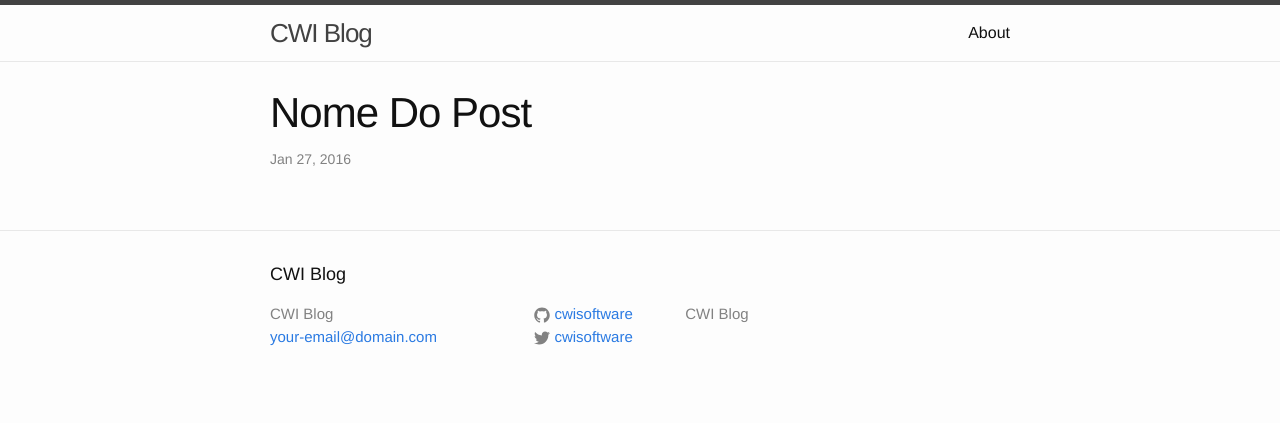
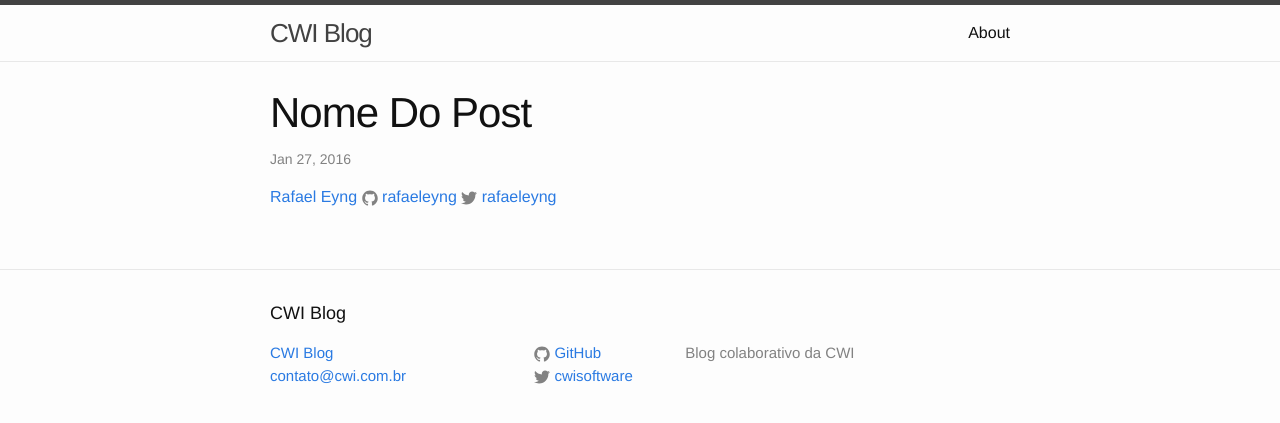
Before and after one commit to marcoslimacwi/drops, a Jekyll site: the page built from _posts/2016-01-27-nome-do-post.markdown, in a window 1280 px wide. Shown: the top 423 px of the page. Built offline with Jekyll 4.4.1, drawn with Linux system fonts in a browser that asks for light colours.

Commit message:
Add basic authoring structure

```diff
--- a/_config.yml
+++ b/_config.yml
@@ -6,14 +6,18 @@
 # 'jekyll serve'. If you change this file, please restart the server process.
 
 # Site settings
+author: cwisoftware
+site_url: http://cwi.com.br/
+email: contato@cwi.com.br
+twitter: cwisoftware
+github: cwisoftware
+
 title: CWI Blog
-email: your-email@domain.com
 description: >
-  CWI Blog
+  Blog colaborativo da CWI
+
 baseurl: "/blog" # the subpath of your site, e.g. /blog/
 url: "http://cwisoftware.github.io" # the base hostname & protocol for your site
-twitter_username: cwisoftware
-github_username:  cwisoftware
 
 permalink: /:categories/:title
 
--- /dev/null
+++ b/_data/resources.yml
@@ -0,0 +1,3 @@
+twitter: https://twitter.com/
+github: https://github.com/
+gravatar: https://s.gravatar.com/avatar/
--- /dev/null
+++ b/_includes/author/info.html
@@ -0,0 +1,13 @@
+{% assign page_author = include.author %}
+
+{% if page_author == nil %}
+  {% assign page_author = site.author %}
+{% endif %}
+
+{% assign author = site.data.authors[page_author] %}
+
+{% unless include.hide_name %}
+  <a rel="author" itemprop="author" href="{{ site.url }}/authors/{{ page_author }}">{{ author.name }}</a>
+{% endunless %}
+{% include icon/github.html username=author.github %}
+{% include icon/twitter.html username=author.twitter %}
--- a/_includes/footer.html
+++ b/_includes/footer.html
@@ -7,24 +7,15 @@
     <div class="footer-col-wrapper">
       <div class="footer-col footer-col-1">
         <ul class="contact-list">
-          <li>{{ site.title }}</li>
+          <li><a href="{{ site.site_url }}" target="_blank">{{ site.title }}</a></li>
           <li><a href="mailto:{{ site.email }}">{{ site.email }}</a></li>
         </ul>
       </div>
 
       <div class="footer-col footer-col-2">
         <ul class="social-media-list">
-          {% if site.github_username %}
-          <li>
-            {% include icon-github.html username=site.github_username %}
-          </li>
-          {% endif %}
-
-          {% if site.twitter_username %}
-          <li>
-            {% include icon-twitter.html username=site.twitter_username %}
-          </li>
-          {% endif %}
+          <li>{% include icon/github.html username=site.github %}</li>
+          <li>{% include icon/twitter.html username=site.twitter %}</li>
         </ul>
       </div>
 
--- a/_includes/icon-github.html
+++ /dev/null
@@ -1 +0,0 @@
-<a href="https://github.com/{{ include.username }}"><span class="icon icon--github">{% include icon-github.svg %}</span><span class="username">{{ include.username }}</span></a>
--- a/_includes/icon-twitter.html
+++ /dev/null
@@ -1 +0,0 @@
-<a href="https://twitter.com/{{ include.username }}"><span class="icon icon--twitter">{% include icon-twitter.svg %}</span><span class="username">{{ include.username }}</span></a>
--- /dev/null
+++ b/_includes/icon/github.html
@@ -0,0 +1,4 @@
+<a href="https://github.com/{{ include.username }}" target="_blank">
+  <span class="icon icon--github">{% include icon/icon-github.svg %}</span>
+  <span class="username">{{ include.username }}</span>
+</a>
--- /dev/null
+++ b/_includes/icon/twitter.html
@@ -0,0 +1,4 @@
+<a href="https://twitter.com/{{ include.username }}" target="_blank">
+  <span class="icon icon--twitter">{% include icon/icon-twitter.svg %}</span>
+  <span class="username">{{ include.username }}</span>
+</a>
--- a/_layouts/post.html
+++ b/_layouts/post.html
@@ -5,7 +5,12 @@ layout: default
 
   <header class="post-header">
     <h1 class="post-title" itemprop="name headline">{{ page.title }}</h1>
-    <p class="post-meta"><time datetime="{{ page.date | date_to_xmlschema }}" itemprop="datePublished">{{ page.date | date: "%b %-d, %Y" }}</time>{% if page.author %} • <span itemprop="author" itemscope itemtype="http://schema.org/Person"><span itemprop="name">{{ page.author }}</span></span>{% endif %}</p>
+    <p class="post-meta">
+      <time datetime="{{ page.date | date_to_xmlschema }}" itemprop="datePublished">
+        {{ page.date | date: "%b %-d, %Y" }}
+      </time>
+      <p>{% include author/info.html author=page.author %}</p>
+    </p>
   </header>
 
   <div class="post-content" itemprop="articleBody">
--- a/_posts/2016-01-27-nome-do-post.markdown
+++ b/_posts/2016-01-27-nome-do-post.markdown
@@ -2,4 +2,5 @@
 layout: post
 title: "Nome Do Post"
 date: 2016-01-27T10:42:03-02:00
+author: rafaeleyng
 ---
```
Also changed, not shown: _data/authors.yml (added, +16 -0 lines), _layouts/authors.html (added, +14 -0 lines), about.md (+2 -2 lines), _includes/icon/icon-github.svg (renamed from _includes/icon-github.svg), _includes/icon/icon-twitter.svg (renamed from _includes/icon-twitter.svg).
